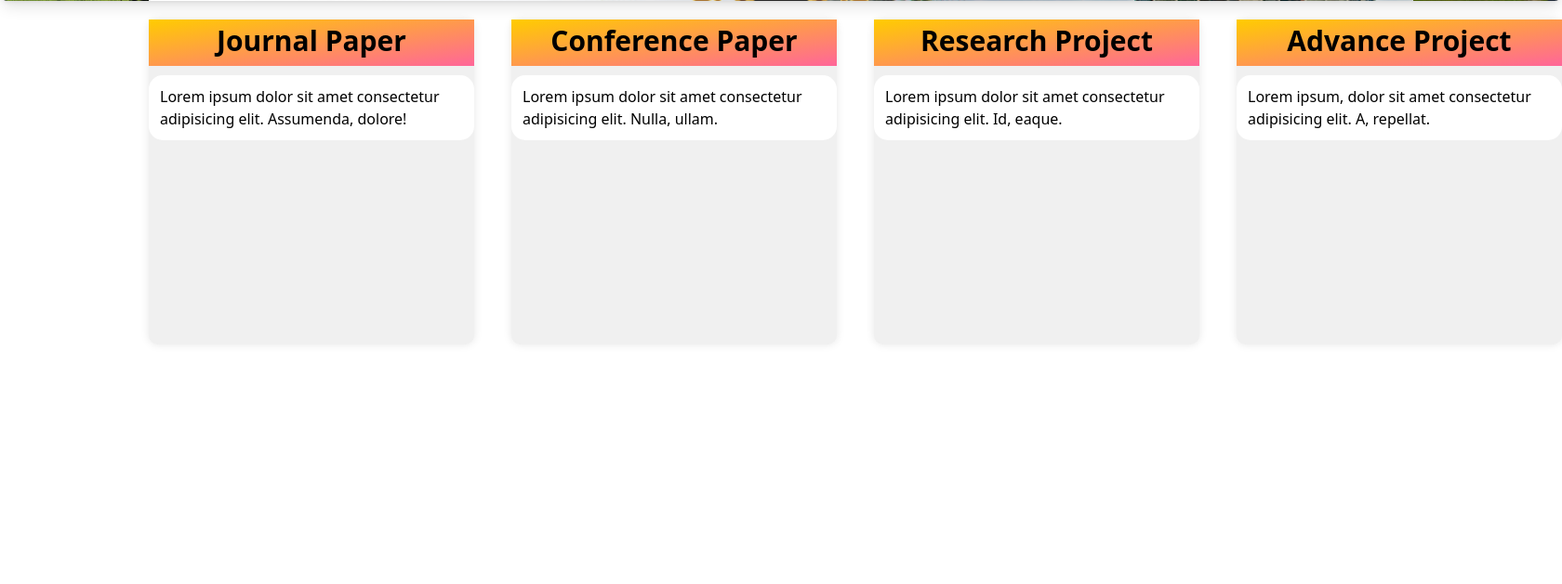
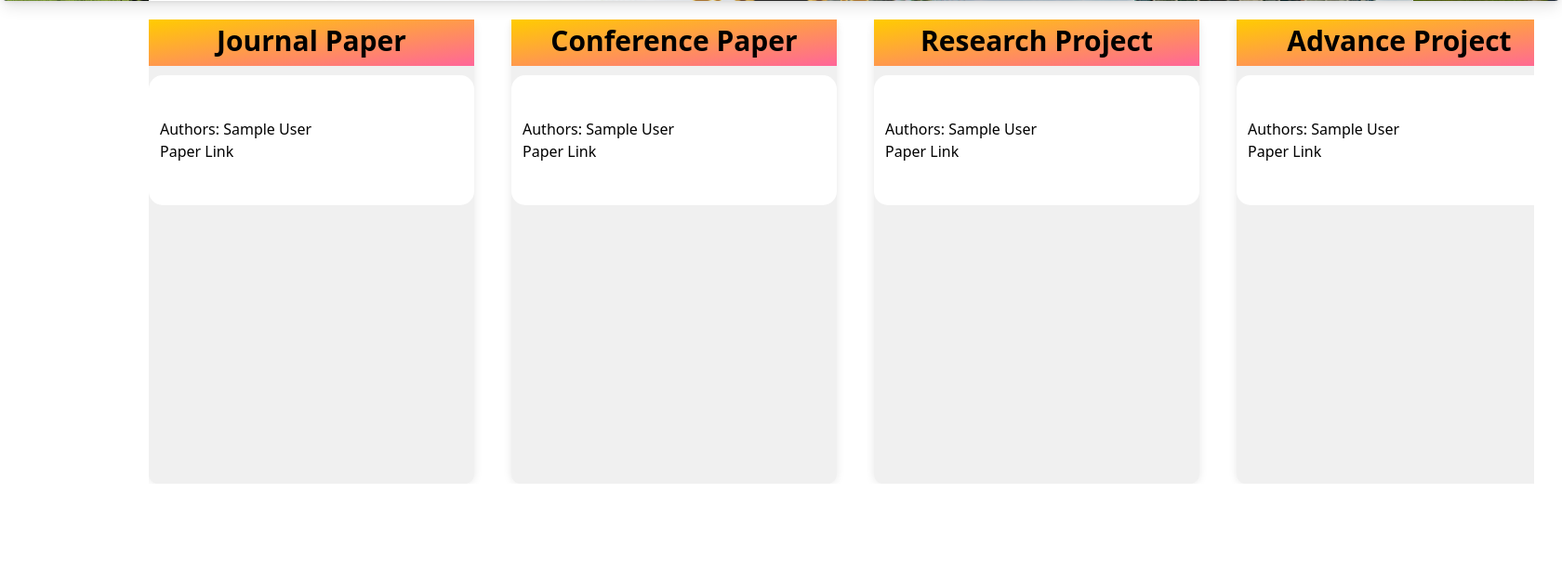
Before and after one commit to deepu1067/uiu_world_working, a Django app: template metamesh/templates/achievement.html in a window 1680 px wide. Shown: the part 255-884 px from the top of the page at 93% size. Run offline with Django 4.2, Linux system fonts and the light colour scheme; the template is opened without the code that fills it: most values are stand-ins (such as "Sample title", 1, 10 or a date in 2020); style sheets or scripts are compiled from the project's sources; some libraries are stand-ins or nearby versions.

Commit message:
achievement update

```diff
--- a/metamesh/templates/achievement.html
+++ b/metamesh/templates/achievement.html
@@ -11,13 +11,17 @@
     <title>Clubs | UIU-matamesh</title>
 
     <style>
+        body {
+            overflow-y: auto;
+        }
+
         .info-container {
             display: flex;
             background-color: #FFFFFF;
             padding: 2px;
             border-radius: 15px;
             width: 350px;
-            height: 70px;
+            height: 140px;
             align-items: center;
         }
 
@@ -52,7 +56,7 @@
             box-shadow: 0 0 10px rgba(0, 0, 0, 0.1);
             background-color: #F0F0F0;
             border-radius: 10px;
-            height: 350px;
+            height: 500px;
         }
 
 
@@ -97,6 +101,22 @@
             font-weight: 600;
             font-size: 30px;
             height: 50px;
+        }
+
+        body {
+            height: 100%;
+        }
+
+        /* Ensure the journal container is scrollable */
+        .journal-container {
+            display: flex;
+            gap: 40px;
+            margin-left: 160px;
+            margin-right: 30px;
+            margin-top: 20px;
+            height: calc(100vh - 24rem);
+            /* Adjust this value as needed */
+            overflow-y: auto;
         }
     </style>
 
@@ -154,8 +174,7 @@
     </div>
     <div class="w-full h-24 flex items-center ">
         <div class="w-1/4 h-full flex items-center pl-9">
-            <img src="{% static 'img/UIU WORLD.png' %}" alt="" class="h-15 w-20">
-
+            <h2 class="font-bold text-4xl">UIU <span style="color: #ffa148;">WORLD</span></h2>
         </div>
         <div class="w-2/4 h-full flex px-40">
             <a href="{% url 'dashb' user=enp %}"
@@ -243,16 +262,15 @@
             <div class="gradient-background">
                 <p>Journal Paper</p>
             </div>
-            <div class='allinfo'>
+            <div class="allinfo">
+                {% for paper in papers %}
                 <div class="info-container">
-                    <!-- <div class="logo">
-                        <FontAwesomeIcon icon={faUser} />
-                    </div> -->
                     <div class="details">
-                        <p>Lorem ipsum dolor sit amet consectetur adipisicing elit. Assumenda, dolore!</p>
+                        <p>Authors: {{ paper.authors|join:", " }}</p>
+                        <p><a href="{{ paper.paper_url }}">Paper Link</a></p>
                     </div>
                 </div>
-
+                {% endfor %}
             </div>
         </div>
 
@@ -261,16 +279,16 @@
             <div class="gradient-background">
                 <p>Conference Paper</p>
             </div>
-            <div class='allinfo'>
+
+            <div class="allinfo">
+                {% for paper in papers %}
                 <div class="info-container">
-                    <!-- <div class="logo">
-                        <FontAwesomeIcon icon={faUser} />
-                    </div> -->
                     <div class="details">
-                        <p>Lorem ipsum dolor sit amet consectetur adipisicing elit. Nulla, ullam.</p>
-
+                        <p>Authors: {{ paper.authors|join:", " }}</p>
+                        <p><a href="{{ paper.paper_url }}">Paper Link</a></p>
                     </div>
                 </div>
+                {% endfor %}
             </div>
         </div>
 
@@ -278,16 +296,15 @@
             <div class="gradient-background">
                 <p>Research Project</p>
             </div>
-            <div class='allinfo'>
+            <div class="allinfo">
+                {% for paper in papers %}
                 <div class="info-container">
-                    <!-- <div class="logo">
-                        <FontAwesomeIcon icon={faUser} />
-                    </div> -->
                     <div class="details">
-                        <p>Lorem ipsum dolor sit amet consectetur adipisicing elit. Id, eaque.</p>
+                        <p>Authors: {{ paper.authors|join:", " }}</p>
+                        <p><a href="{{ paper.paper_url }}">Paper Link</a></p>
                     </div>
-
                 </div>
+                {% endfor %}
             </div>
         </div>
 
@@ -295,16 +312,15 @@
             <div class="gradient-background">
                 <p>Advance Project</p>
             </div>
-            <div class='allinfo'>
+            <div class="allinfo">
+                {% for paper in papers %}
                 <div class="info-container">
-                    <!-- <div class="logo">
-                            <FontAwesomeIcon icon={faUser} />
-                        </div> -->
                     <div class="details">
-                        <p>Lorem ipsum, dolor sit amet consectetur adipisicing elit. A, repellat.</p>
+                        <p>Authors: {{ paper.authors|join:", " }}</p>
+                        <p><a href="{{ paper.paper_url }}">Paper Link</a></p>
                     </div>
                 </div>
-
+                {% endfor %}
             </div>
         </div>
 
```
Also changed, not shown: metamesh/views.py (+20 -5 lines), media/banner/Screenshot_2023-11-14_133503.png (added), 1 other file.
